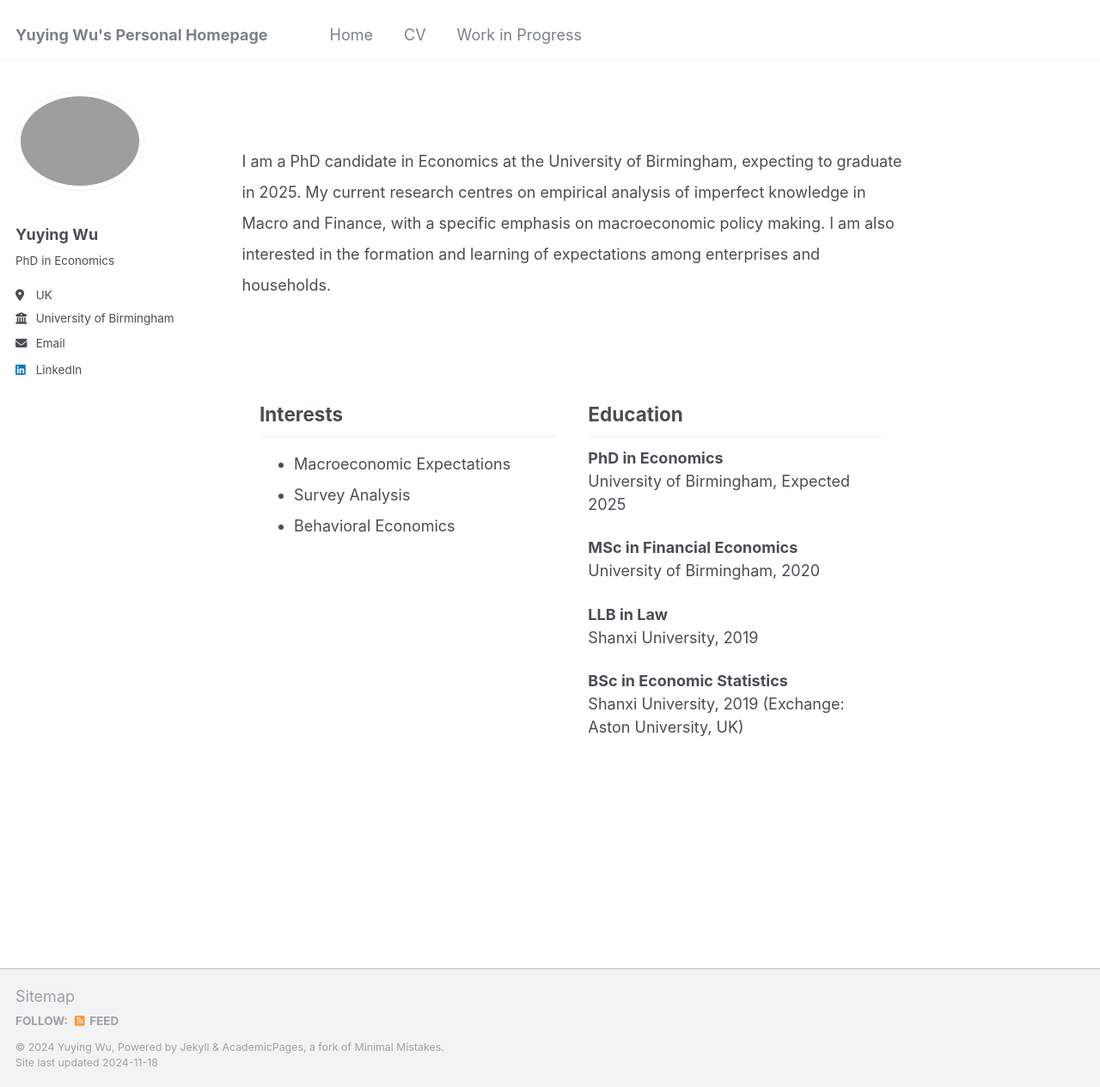
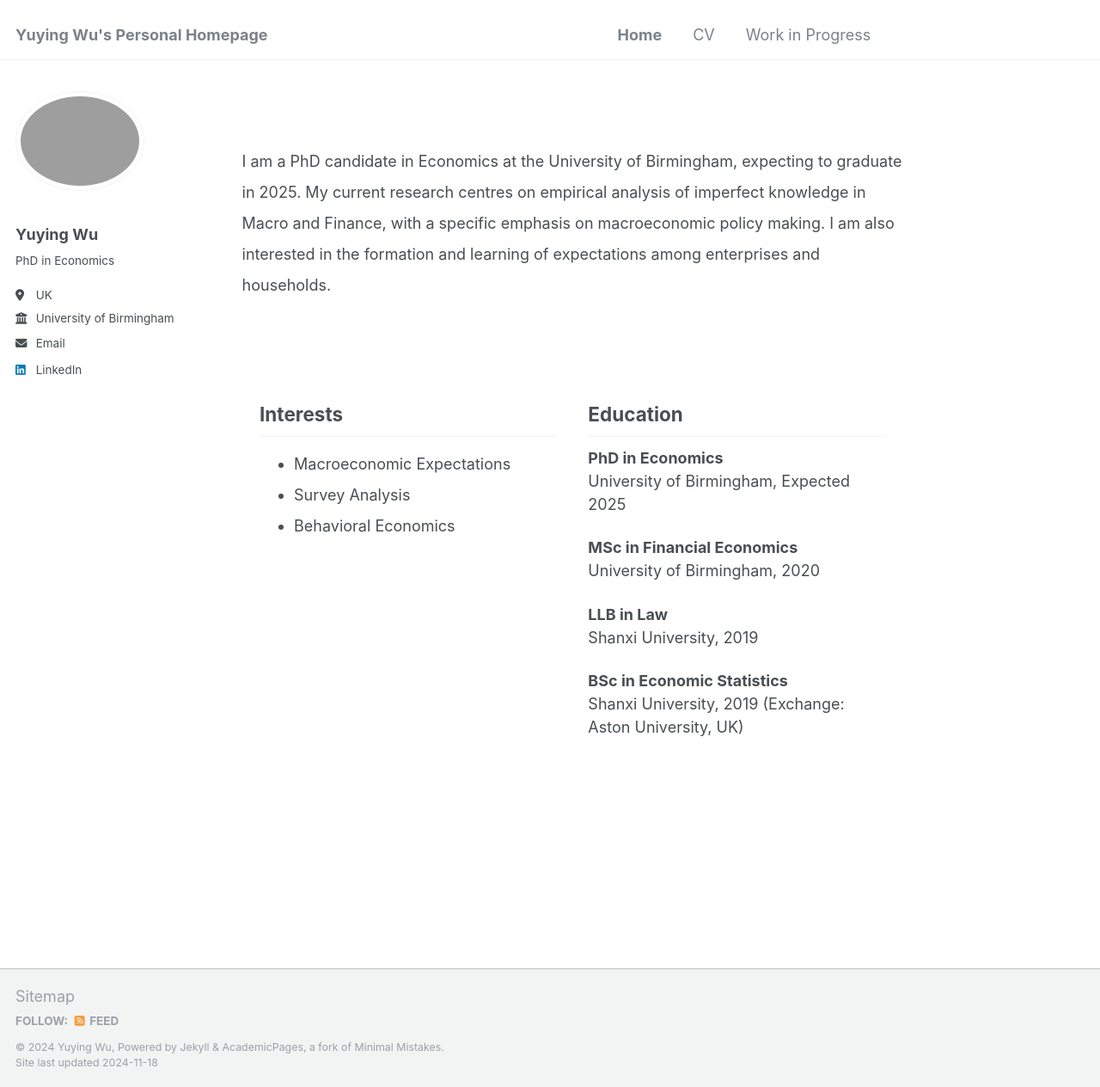
Before and after one commit to YUYINGWU-AURORA/YUYINGWU-AURORA.github.io, a Jekyll site: the page built from _pages/about.md, in a window 1280 px wide and 1264 px high. Shown: the whole window at 86% size. Built offline with Jekyll 4.4.1, drawn with Linux system fonts in a browser that asks for light colours.

Commit message:
top menu align right

```diff
--- a/_includes/masthead.html
+++ b/_includes/masthead.html
@@ -7,6 +7,7 @@
         <button><div class="navicon"></div></button>
         <ul class="visible-links">
           <li class="masthead__menu-item masthead__menu-item--lg"><a href="{{ base_path }}/">{{ site.title }}</a></li>
+          <div class="yyw-menu-items-wrap" id="yyw_menu_items">
           {% for link in site.data.navigation.main %}
             {% if link.url contains 'http' %}
               {% assign domain = '' %}
@@ -15,6 +16,8 @@
             {% endif %}
             <li class="masthead__menu-item"><a href="{{ domain }}{{ link.url }}">{{ link.title }}</a></li>
           {% endfor %}
+          </div>
+          <div id="duplicate_menu_2"></div>
         </ul>
         <ul class="hidden-links hidden"></ul>
       </nav>
--- a/_includes/scripts.html
+++ b/_includes/scripts.html
@@ -1,3 +1,4 @@
 <script src="{{ base_path }}/assets/js/main.min.js"></script>
+<script src="{{ base_path }}/assets/js/custom.js"></script>
 
 {% include analytics.html %}
--- /dev/null
+++ b/_sass/custom.scss
@@ -0,0 +1,41 @@
+/* ==========================================================================
+   CUSTOM STYLES
+   ========================================================================== */
+
+
+/*台式电脑*/
+.greedy-nav .visible-links {
+  .yyw-menu-items-wrap {
+    visibility: hidden;
+  }
+  #duplicate_menu_2 {
+    position: absolute;
+    top: 0;
+    right: 20%;
+    display: block;
+    .yyw-menu-items-wrap {
+      visibility: visible !important;
+    }
+  }
+
+}
+
+/*手机*/
+@media all and (max-width: 560px) {
+
+  .greedy-nav .visible-links {
+    .yyw-menu-items-wrap {
+      visibility: visible;
+    }
+
+    #duplicate_menu_2 {
+      display: none;
+
+    }
+
+  }
+
+  .hidden-links #duplicate_menu_2 {
+    display: none;
+  }
+}
--- a/assets/css/main.scss
+++ b/assets/css/main.scss
@@ -39,3 +39,4 @@
 @import "vendor/font-awesome/brands";
 @import "vendor/magnific-popup/magnific-popup";
 @import "print";
+@import "custom";
--- /dev/null
+++ b/assets/js/custom.js
@@ -0,0 +1,6 @@
+// used in _includes/masthead.html
+// duplicate menu to avoid rebuild js min
+$(document).ready(function() {
+    const clonedElement = $('#yyw_menu_items').clone();
+    $('#duplicate_menu_2').append(clonedElement);
+});
```
